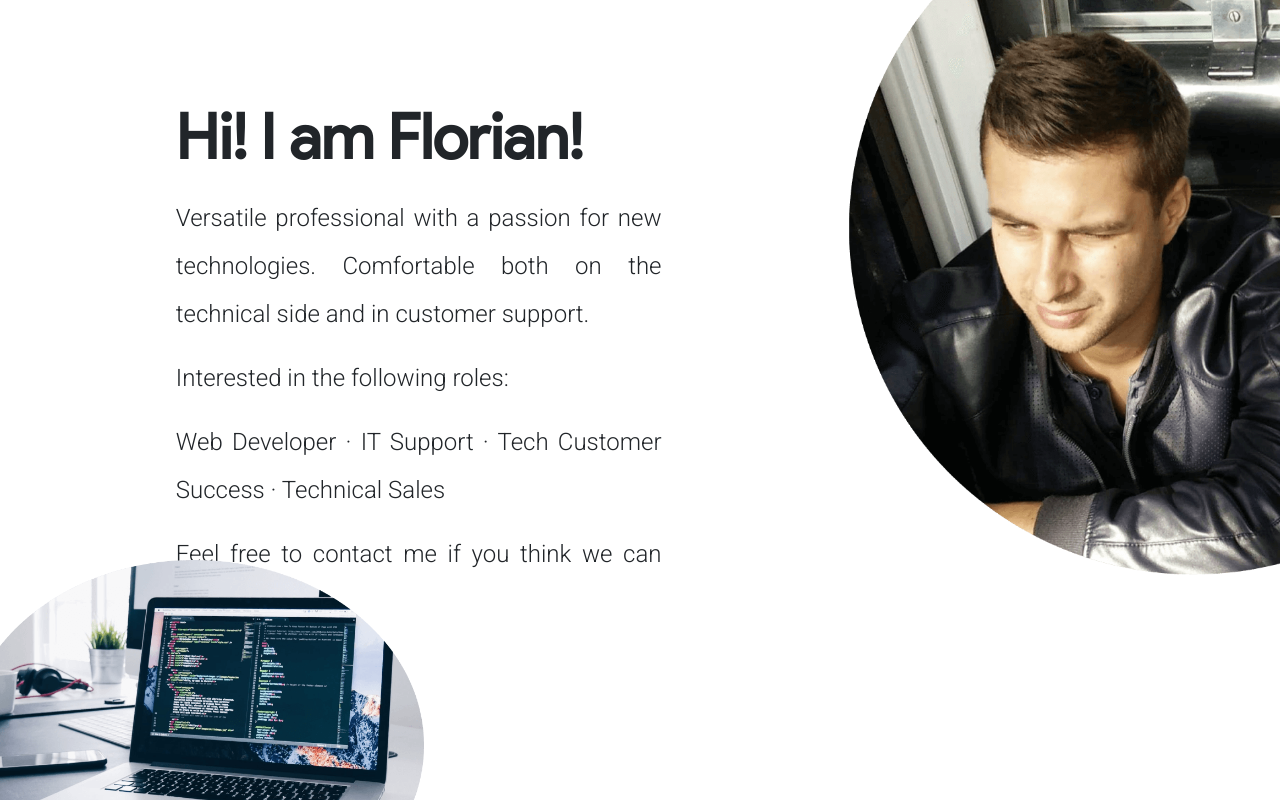
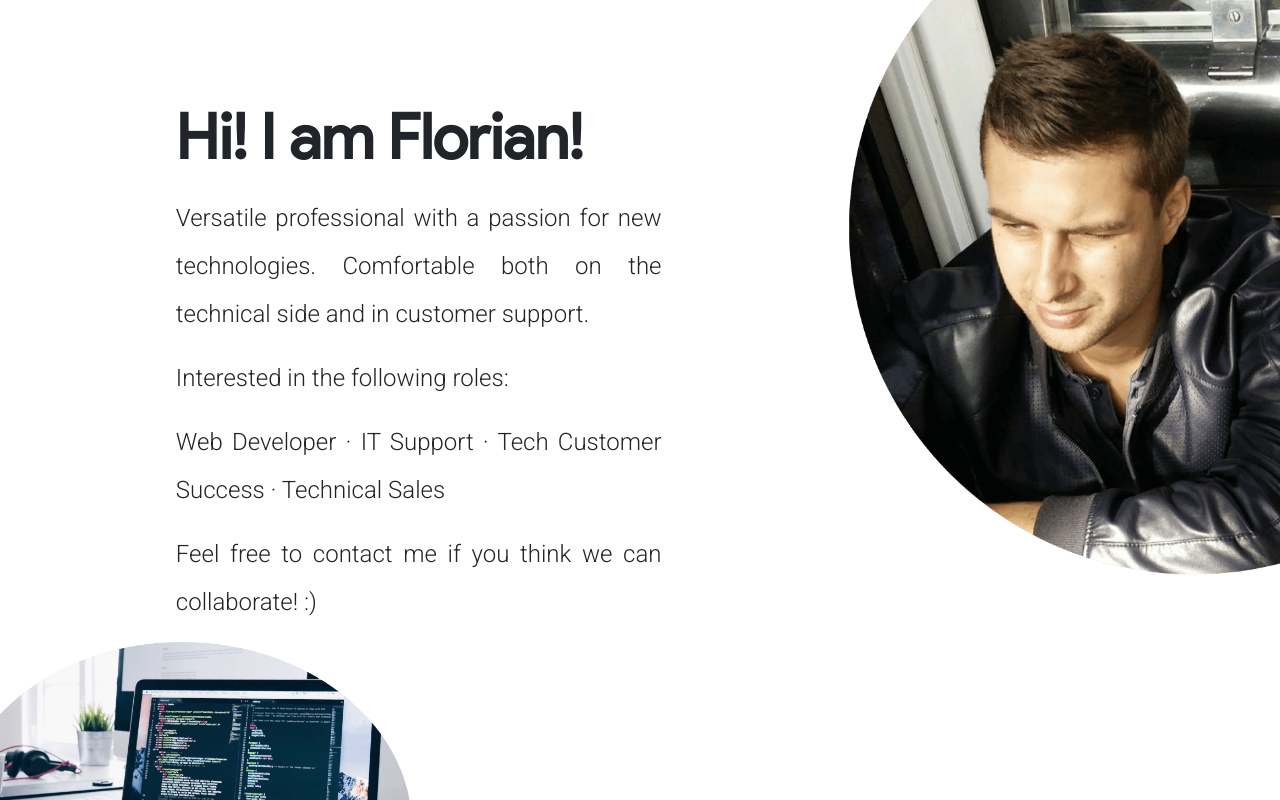
Before and after one commit to Raynnon/cv, a React (Create React App) app: page / in a window 1280 px wide. Shown: the top 800 px of the page. Built offline with nearby package versions, Linux system fonts and the light colour scheme.

Commit message:
Adjust header layout for image positioning

```diff
--- a/src/app.scss
+++ b/src/app.scss
@@ -75,7 +75,7 @@ p {
 }
 
 #header {
-  height: 100vh;
+  min-height: 100vh;
 }
 
 #me {
@@ -88,6 +88,13 @@ p {
 
 #myPicture {
   display: none;
+}
+
+#computer {
+  position: absolute;
+  bottom: 0;
+  left: 0;
+  height: 30vh;
 }
 
 @media (max-width: 1199px) {
--- a/src/components/header/Header.js
+++ b/src/components/header/Header.js
@@ -14,8 +14,8 @@ const Header = () => {
   return (
     <Container id="header" as="header" fluid>
       <Row style={{ height: '100%' }}>
-        <Col xs={12} xl={8} style={{ paddingTop: '8%' }}>
-          <div style={{ padding: '0 21%' }}>
+        <Col xs={12} xl={8} style={{ paddingTop: '8%', position: 'relative' }}>
+          <div style={{ padding: '0 21%', paddingBottom: '30vh' }}>
             <h1>Hi! I am Florian!</h1>
             <div>
               <p className="mt-3">
@@ -35,11 +35,9 @@ const Header = () => {
 
           <Image
             id="computer"
-            className="mt-1 position-absolute"
             src={computer}
             alt=""
             aria-hidden="true"
-            style={{ height: '30%', bottom: 0 }}
             fluid
             loading="eager"
           />
```
